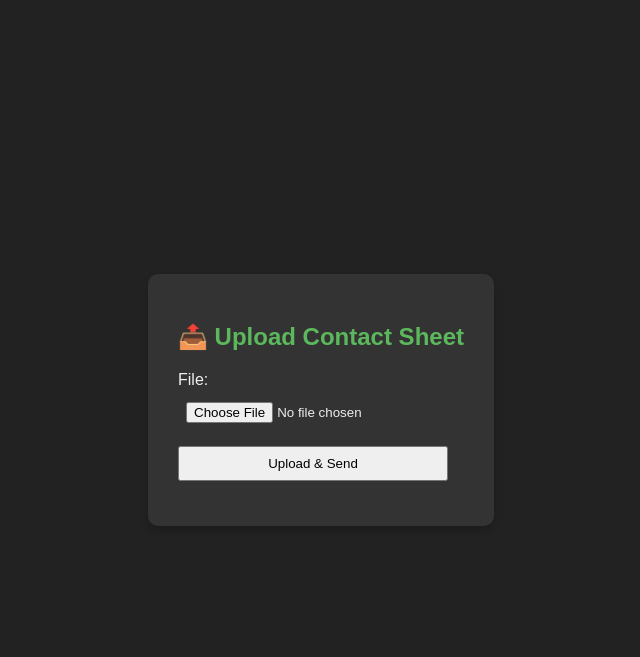
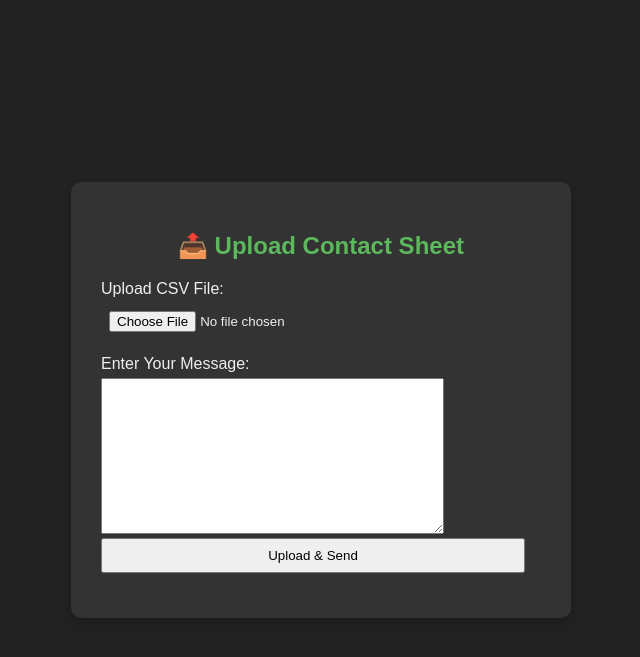
Before and after one commit to mmuneesm99/whatsapp_bulkmsg, a Django app: page / in a window 1280 px wide. Shown: the top 657 px of the page, without its empty margins (319-959 px from the left). Run offline with Django 5.2, Linux system fonts and the light colour scheme.

Commit message:
with message

```diff
--- a/bulk_sender/forms.py
+++ b/bulk_sender/forms.py
@@ -2,6 +2,8 @@ from django import forms
 from .models import UploadedFile
 
 class FileUploadForm(forms.ModelForm):
+    message = forms.CharField(widget=forms.Textarea, required=True, label="Custom Message")
+
     class Meta:
         model = UploadedFile
-        fields = ["file"]
+        fields = ['file', 'message']
--- a/bulk_sender/templates/upload.html
+++ b/bulk_sender/templates/upload.html
@@ -56,20 +56,19 @@
             <form action="" method="post" enctype="multipart/form-data">
                 {% csrf_token %}
 
-                {{ form.non_field_errors }}  <!-- Display form-level errors-->
-                {% for field in form %}
-                    <div class="field-wrapper">  <!-- Wrap each field in a div -->
-                        <label for="{{ field.id_for_label }}">{{ field.label }}:</label>
-                        {{ field }}
-                        {{ field.errors }} <!-- Display field-specific errors-->
+                {{ form.non_field_errors }}  <!-- Display form-level errors -->
 
-                    </div>
-                {% endfor %}
+                <label for="{{ form.file.id_for_label }}">Upload CSV File:</label>
+                {{ form.file }}
+                {{ form.file.errors }}
 
-
+                <label for="{{ form.message.id_for_label }}">Enter Your Message:</label>
+                {{ form.message }}
+                {{ form.message.errors }}
 
                 <button type="submit">Upload & Send</button>
             </form>
+
         </div>
     </div>
 </body>
--- a/bulk_sender/views.py
+++ b/bulk_sender/views.py
@@ -62,13 +62,13 @@ def upload_file(request):
         if form.is_valid():
             uploaded_file = form.save()
             file_path = uploaded_file.file.path
+            custom_message = form.cleaned_data['message']  # Get user input message
 
             numbers, names = load_contacts(file_path)
-            message = "Hello {name}, this is a test message from Django automation."
 
             driver = setup_driver()
             if driver:
-                send_message(driver, numbers, names, message)
+                send_message(driver, numbers, names, custom_message)
                 driver.quit()
 
             os.remove(file_path)  # Clean up uploaded file after processing
```
Also changed, not shown: db.sqlite3.
